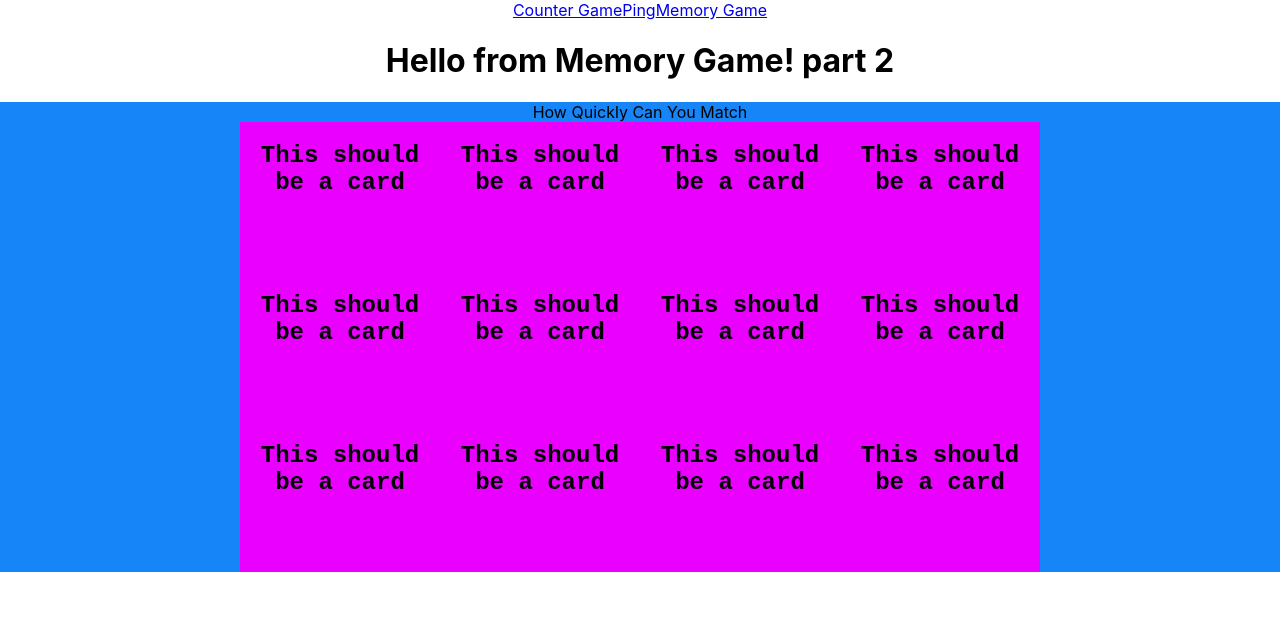
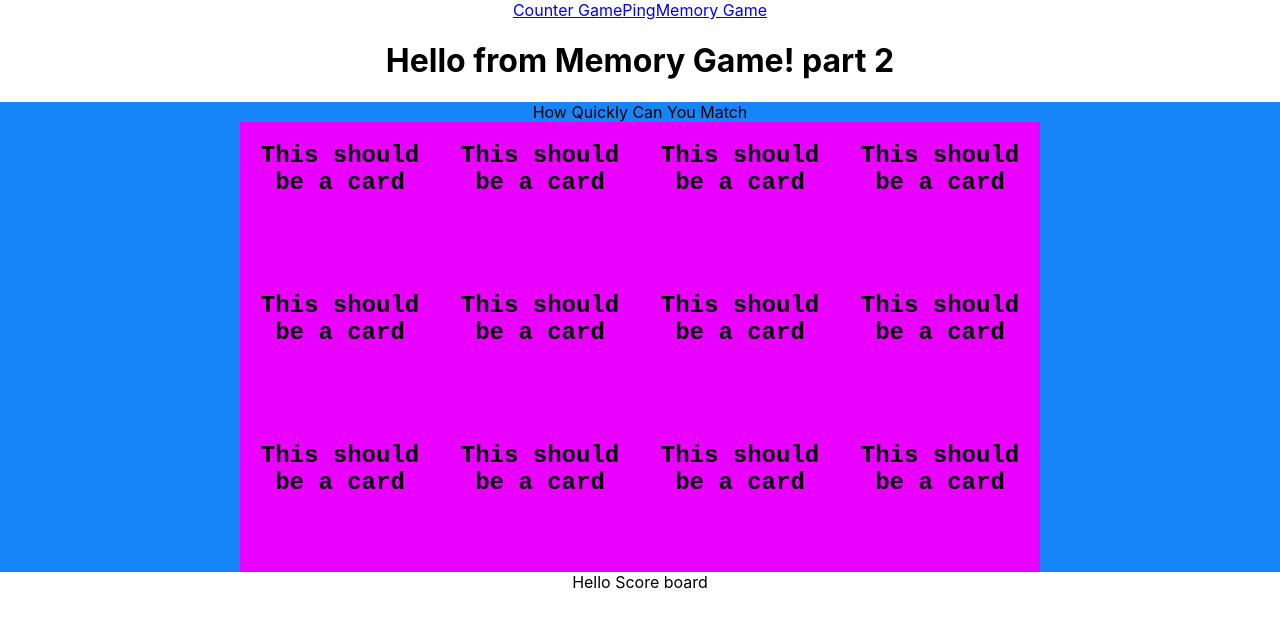
Before and after one commit to DigitalCraftsStudents/dev-arcade, a React (Create React App) app in the folder client/: page /memory in a window 1280 px wide. Shown: the top 628 px of the page. Built offline with nearby package versions, Linux system fonts and the light colour scheme.

Commit message:
first commit

```diff
--- a/client/src/games/memory/MemoryGame.jsx
+++ b/client/src/games/memory/MemoryGame.jsx
@@ -1,16 +1,16 @@
 import React from "react";
 import { Provider } from "react-redux";
-import Board from './components/Board';
-
+import Board from "./components/Board";
+import ScoreBoard from "./components/ScoreBoard";
 
 function MemoryGame() {
   return (
-  <div>
-    <h1>Hello from Memory Game! part 2</h1>
-    <Board />
-  </div>
-  )
-};
-
+    <div>
+      <h1>Hello from Memory Game! part 2</h1>
+      <Board />
+      <ScoreBoard />
+    </div>
+  );
+}
 
 export default MemoryGame;
--- a/client/src/games/memory/components/Card.css
+++ b/client/src/games/memory/components/Card.css
@@ -1,15 +1,14 @@
-
-.card-container{
+.card-container {
   width: 200px;
   height: 150px;
-    background-color: #E900FF;
+  background-color: #e900ff;
   overflow: hidden;
   display: inline-flex;
-    font-family: 'Courier New', Courier, monospace;
+  font-family: "Courier New", Courier, monospace;
 }
 
-.clicked{
-  background-color: #3D144C;
+.clicked {
+  background-color: #3d144c;
 }
 
 .card-container:hover {
@@ -22,7 +21,7 @@
     width: 150px;
   }
 }
-.wholeThing{
-  font-family: 'Courier New', Courier, monospace;
+.wholeThing {
+  font-family: "Courier New", Courier, monospace;
   font-size: larger;
 }
--- /dev/null
+++ b/client/src/games/memory/components/ScoreBoard.jsx
@@ -0,0 +1,7 @@
+import React, { useState } from "react";
+
+function ScoreBoard() {
+  return <div>Hello Score board</div>;
+}
+
+export default ScoreBoard;
```
Lines whose indentation alone changed are shown as unchanged.
